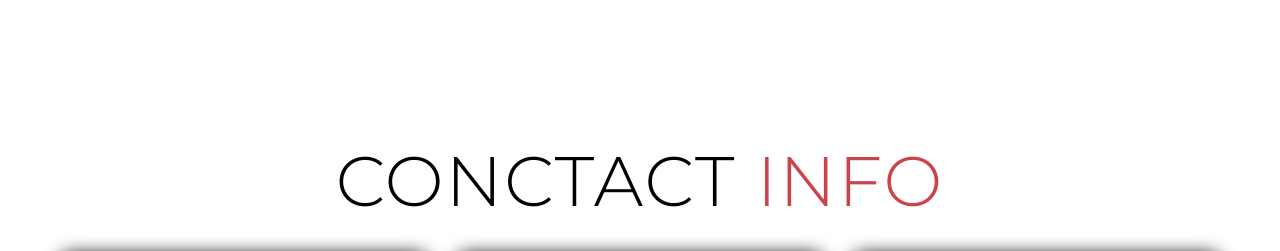
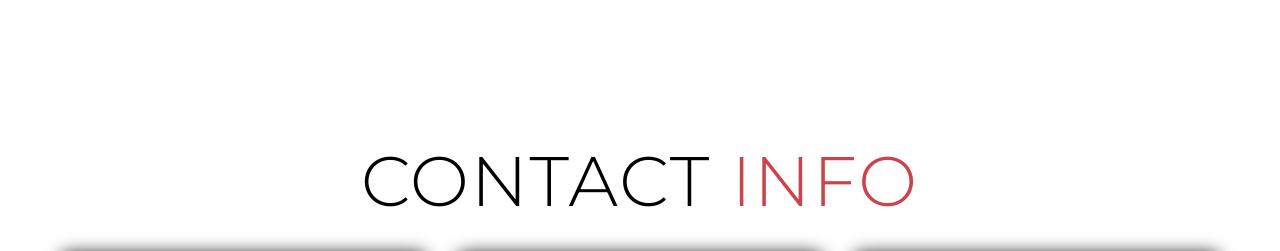
Before and after one commit to Doisaac/portfolio-practice, a plain HTML site: page index.html in a window 1280 px wide. Shown: the part 5080-5331 px from the top of the page. Drawn offline with Linux system fonts and the light colour scheme.

Commit message:
Contact title fixed

```diff
--- a/index.html
+++ b/index.html
@@ -273,7 +273,7 @@
     <div class="contact container">
 
       <div>
-        <h1 class="section-title">Conctact <span>Info</span></h1>
+        <h1 class="section-title">Contact <span>Info</span></h1>
       </div>
 
       <div class="contact-items">
```
